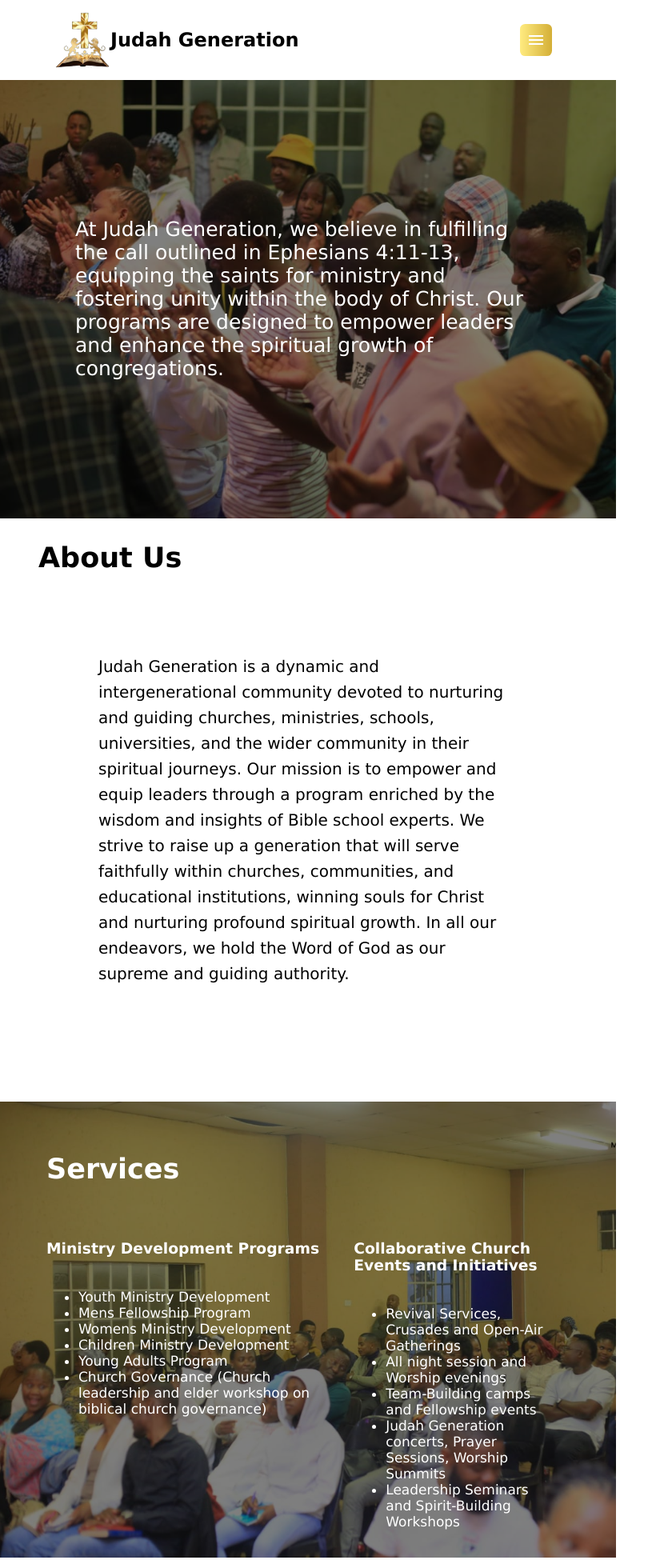
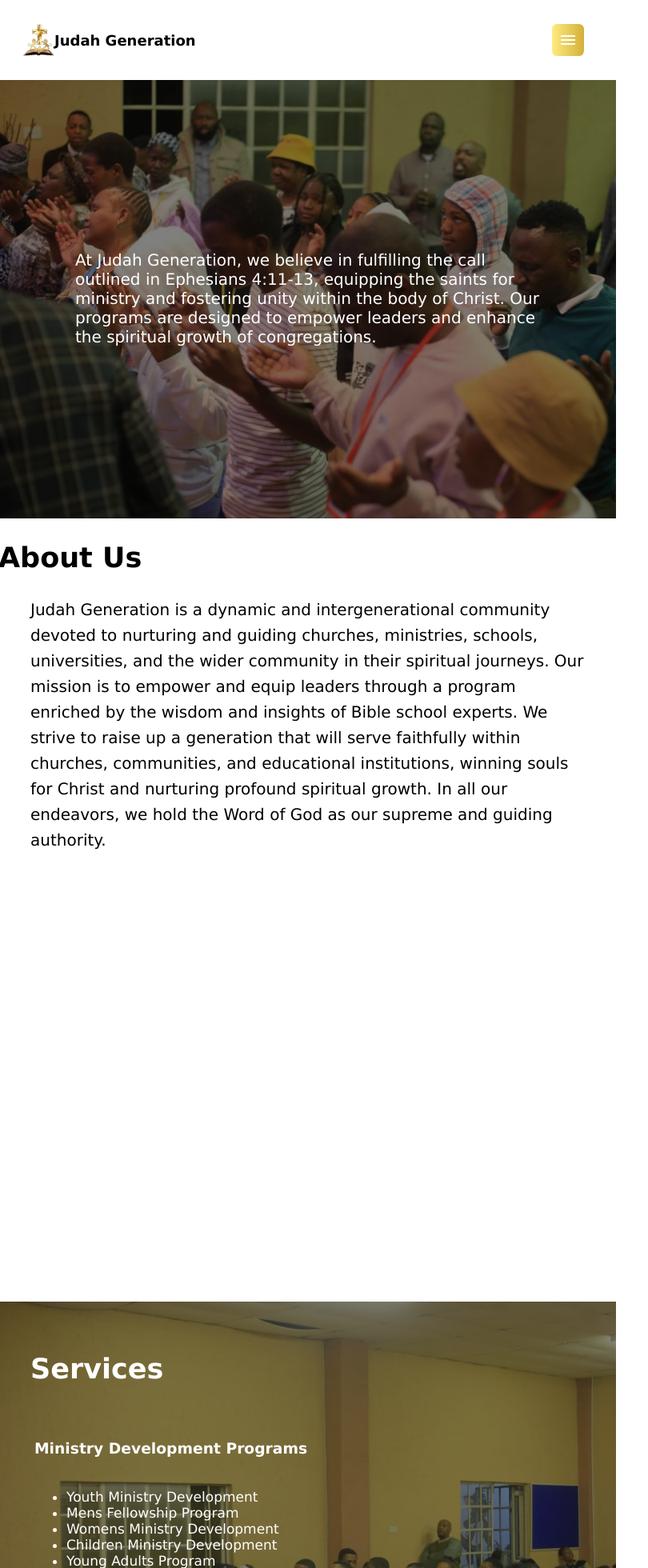
Before and after one commit to Setjhaba/JudahGeneration, a React (Vite) app: page / in a window 768 px wide. Shown: the top 1960 px of the page at 80% size, 810 px wide, since content can reach past the window. Built offline with nearby package versions, Linux system fonts and the light colour scheme.

Commit message:
made changes to media queries

```diff
--- a/src/About/About.css
+++ b/src/About/About.css
@@ -17,14 +17,32 @@
     line-height: 32px;
 }
 
-@media (max-width: 768px) {
+@media (min-width: 768px) and (max-width: 1024px) {
     .about-container {
+        height: 350px;
         margin: 0 40px;
+    }
+
+    .about-container p {
+        margin-top: 48px;
+    }
+
+    .about-container h2 {
+        margin-left: 30px;
     }
 }
 
-@media (max-width: 425px) {
+@media (min-width: 425px) and (max-width: 768px) {
+    .about-container {
+        height: 550px;
+    }
+
     .about-container p {
-        margin: 0 10px;
+        font-size: 20px;
+        margin: 0 -10px;
+    }
+
+    .about-container h2 {
+        margin-left: -50px;
     }
 }
--- a/src/Footer/Footer.css
+++ b/src/Footer/Footer.css
@@ -24,8 +24,12 @@
     margin: 0 10px;
 }
 
-@media (max-width: 425px) {
+@media (min-width: 425px) and (max-width: 768px) {
+    .footer-container {
+        margin-left: 40px;
+    }
+
     .contact-details {
-        width: 300px;
+        width: 350px;
     }
 }
--- a/src/Header/Header.css
+++ b/src/Header/Header.css
@@ -88,22 +88,15 @@
     border: 1px solid #FFF;
 }
 
-@media (max-width: 425px) {
-    .header-container {
-       font-size: 10px;
-       margin-left: -80px;
-    }
-    .logo-image {
-        display: none;
-        height: 50px;
-        width: 50px;
-    }
-}
-
-@media (max-width: 643px) {
+@media (min-width: 425px) and (max-width: 768px) {
     .header-container {
        font-size: 12px;
        margin-left: -50px;
+       margin-right: -50px;
+    }
+    .logo-image {
+        height: 40px;
+        width: 40px;
     }
 
 }
--- a/src/Header/Header.jsx
+++ b/src/Header/Header.jsx
@@ -26,6 +26,7 @@ function Header() {
 
 
                     <ul className="navbar-list">
+                        <li><Link to="hero" spy={true} smooth={true} offset={-150} duration={500}>Home</Link></li>
                         <li><Link to="about" spy={true} smooth={true} offset={-150} duration={500}>About</Link></li>
                         <li><Link to="services" spy={true} smooth={true} offset={-100} duration={500}>Services</Link></li>
                         <li><Link to="contact" spy={true} smooth={true} offset={-300} duration={500}>Contact</Link></li>
--- a/src/Hero/Hero.css
+++ b/src/Hero/Hero.css
@@ -22,3 +22,14 @@
     margin: 0 96px;
     font-size: 25px;
 }
+
+@media (min-width: 425px) and (max-width: 768px) {
+    .hero-container {
+        width: fit-content;
+
+    }
+    .hero-container p{
+        font-size: 20px;
+
+    }
+}
--- a/src/MobileNav/MobileNav.jsx
+++ b/src/MobileNav/MobileNav.jsx
@@ -11,6 +11,10 @@ const MobileNav = ({ isOpen, toggleMenu}) => {
                 <img className='mobilenav-logo' src='/sssets/Logo2.PNG' alt='' />
 
                 <ul>
+
+                <li>
+                    <Link to="home" className="menu-item" spy={true} smooth={true} offset={-150} duration={500}>Home</Link>
+                    </li>
 
                     <li>
                     <Link to="about" className="menu-item" spy={true} smooth={true} offset={-150} duration={500}>About</Link>
--- a/src/Services/Services.css
+++ b/src/Services/Services.css
@@ -30,48 +30,33 @@
     font-size: 17px;
 }
 
-@media (max-width: 768px) {
+@media (min-width: 768px) and (max-width: 1024px) {
     .services-container {
-        height: 500px;
+        height: fit-content;
         margin-top: 200px;
     }
 
     .services-container h2 {
-        margin-left: 60px;
+        margin-left: 80px;
     }
 
     .services-container .services-content {
-        margin-left: 60px;
+        display: grid;
     }
 }
 
-@media (max-width: 699px) {
+@media (min-width: 425px) and (max-width: 768px) {
     .services-container {
-        margin-top: 325px;
+        height: fit-content;
+        margin-top: 400px;
+    }
+
+    .services-container h2 {
+        margin-left: 40px;
+    }
+
+    .services-container .services-content {
+        display: grid;
+        margin-left: 45px;
     }
 }
-
-@media (max-width: 639px) {
-    .services-container {
-        margin-top: 375px;
-    }
-}
-
-@media (max-width: 539px) {
-    .services-container {
-        height: fit-content;
-        margin-top: 450px;
-    }
-}
-
-@media (max-width: 425px) {
-    .services-container {
-        margin-top: 550px;
-    }
-}
-
-@media (max-width: 375px) {
-    .services-container {
-        margin-top: 950px;
-    }
-}
```
